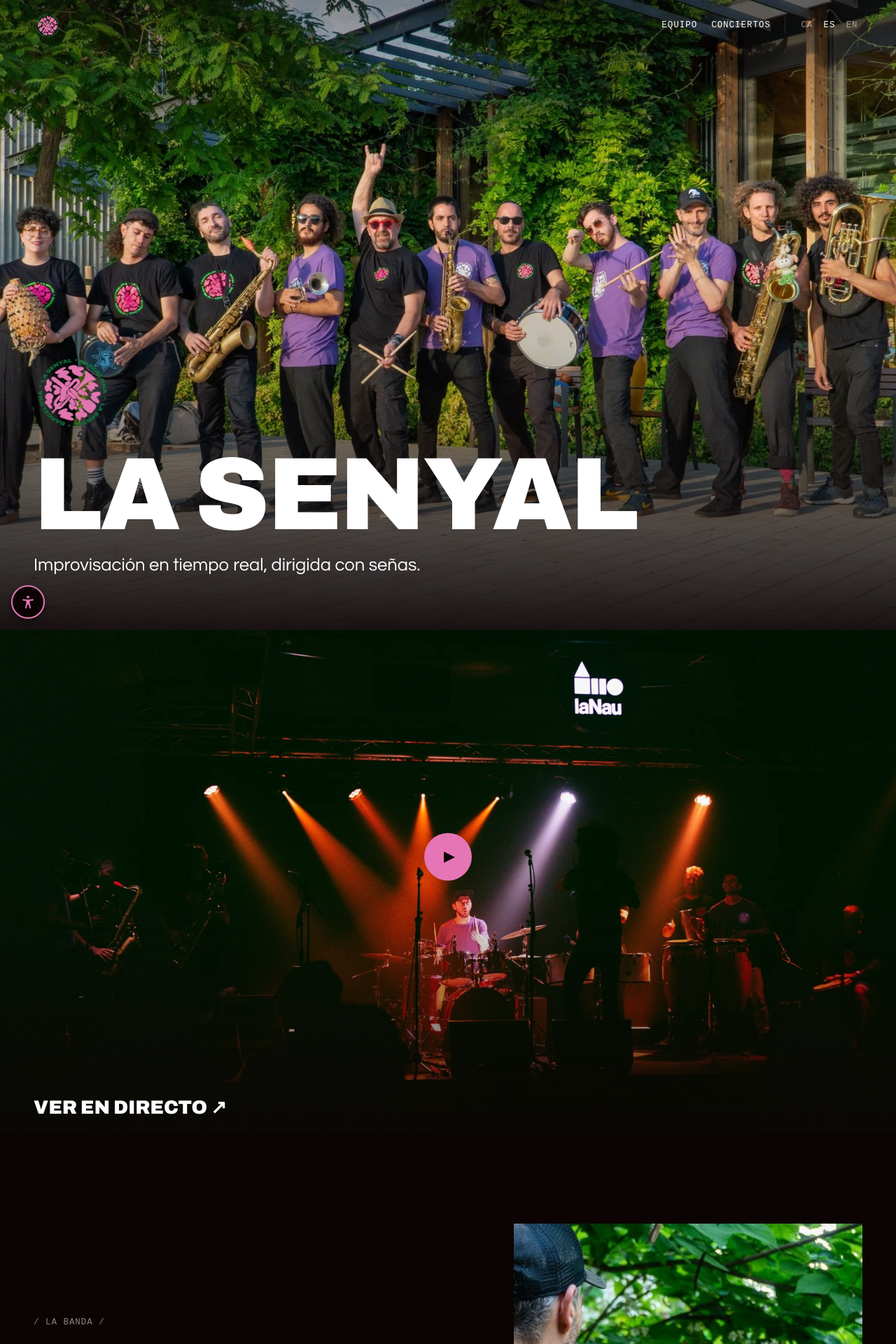
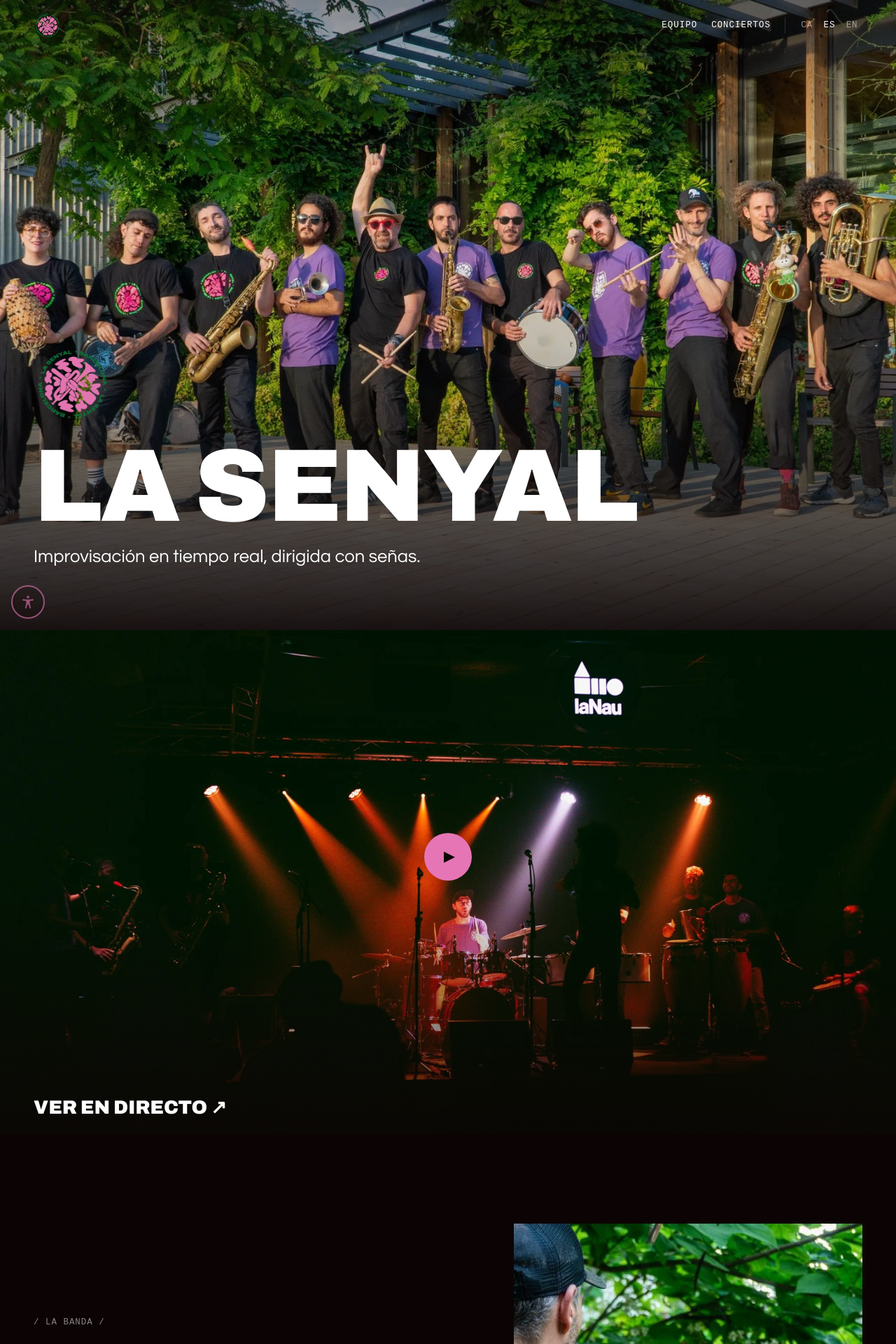
Before and after one commit to ciaVENDAVAL/lasenyal-web, a Jekyll site: the page built from index.html, in a window 1280 px wide. Shown: the top 1920 px of the page at 70% size. Built offline with Jekyll 4.4.1, drawn with Linux system fonts in a browser that asks for light colours; some web fonts are replaced.

Commit message:
Accessibility button translucent; hero tagline sits above it
Co-Authored-By: Claude Opus 5.5 <noreply@anthropic.com>
Claude-Session: https://claude.ai/code/session_01K1UFr88fKhhHsapkPGERHo

```diff
--- a/assets/css/main.css
+++ b/assets/css/main.css
@@ -64,7 +64,7 @@ p { margin: 0 0 1em; }
 .hero { position: relative; min-height: min(100svh, 980px); display: flex; align-items: flex-end; overflow: hidden; }
 .hero__bg { position: absolute; inset: 0; width: 100%; height: 100%; object-fit: cover; object-position: 50% 55%; }
 .hero::after { content: ""; position: absolute; inset: 0; background: linear-gradient(180deg, rgb(12 4 4 / .45) 0%, rgb(12 4 4 / 0) 30%, rgb(12 4 4 / .1) 55%, rgb(12 4 4 / .92) 100%); }
-.hero__in { position: relative; z-index: 1; padding: 0 var(--pad) clamp(2rem, 6vw, 4.5rem); }
+.hero__in { position: relative; z-index: 1; padding: 0 var(--pad) max(clamp(2rem, 6vw, 4.5rem), 84px); } /* 84px: keeps the tagline above the accessibility button */
 .hero__logo { width: clamp(76px, 9vw, 120px); height: auto; margin-bottom: 1.25rem; }
 .hero__logo { animation: spin 18s linear infinite; transform-origin: 50% 50%; }
 @keyframes spin { to { transform: rotate(360deg); } }
@@ -216,9 +216,9 @@ p { margin: 0 0 1em; }
 /* ── accessibility button + panel ───────
    The button sits bottom-left; the footer keeps an 84px left margin so it never covers footer text. */
 .a11y { position: fixed; left: calc(1rem + env(safe-area-inset-left, 0px)); bottom: calc(1rem + env(safe-area-inset-bottom, 0px)); z-index: 90; }
-.a11y-btn { width: 48px; height: 48px; padding: 11px; border: 2px solid var(--pink); border-radius: 50%; background: var(--bg); color: var(--pink); cursor: pointer; box-shadow: 0 8px 24px -8px rgb(0 0 0 / .8); transition: background .2s, color .2s; }
+.a11y-btn { width: 48px; height: 48px; padding: 11px; border: 2px solid var(--pink); border-radius: 50%; background: rgb(12 4 4 / .25); color: var(--pink); cursor: pointer; opacity: .6; transition: background .2s, color .2s, opacity .2s; -webkit-backdrop-filter: blur(3px); backdrop-filter: blur(3px); }
 .a11y-btn svg { width: 100%; height: 100%; fill: currentColor; display: block; }
-.a11y-btn:hover, .a11y-btn[aria-expanded="true"] { background: var(--pink); color: var(--bg); }
+.a11y-btn:hover, .a11y-btn:focus-visible, .a11y-btn[aria-expanded="true"] { opacity: 1; background: var(--pink); color: var(--bg); }
 .a11y-panel { position: absolute; left: 0; bottom: 60px; width: min(290px, calc(100vw - 2rem)); max-height: calc(100vh - 6rem); overflow: auto;
   background: var(--bg-2); color: var(--ink); border: 1px solid var(--line); padding: .8rem; display: grid; gap: .4rem; box-shadow: 0 20px 50px -15px rgb(0 0 0 / .9); font-size: .95rem; }
 .a11y-panel[hidden] { display: none; }
```
